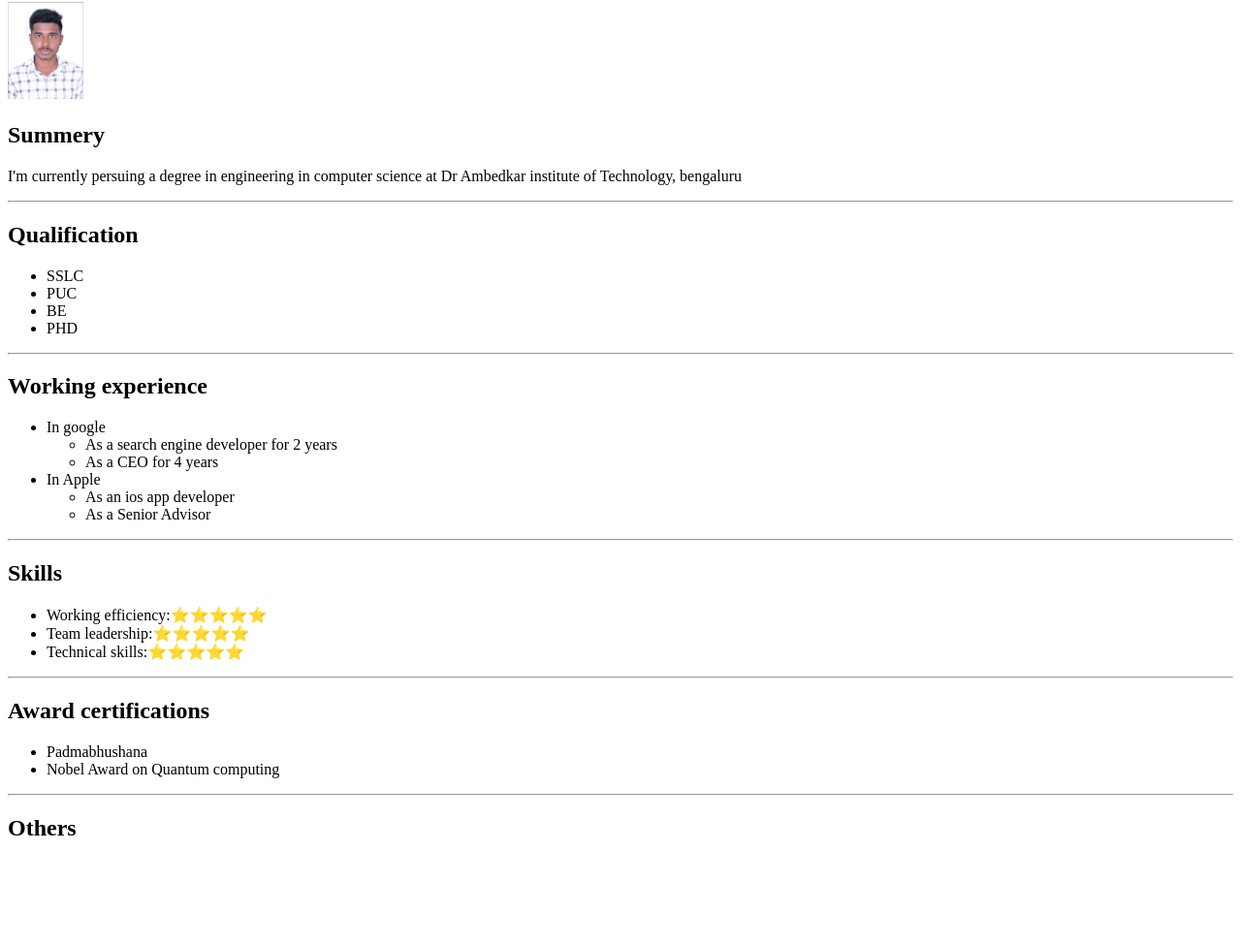
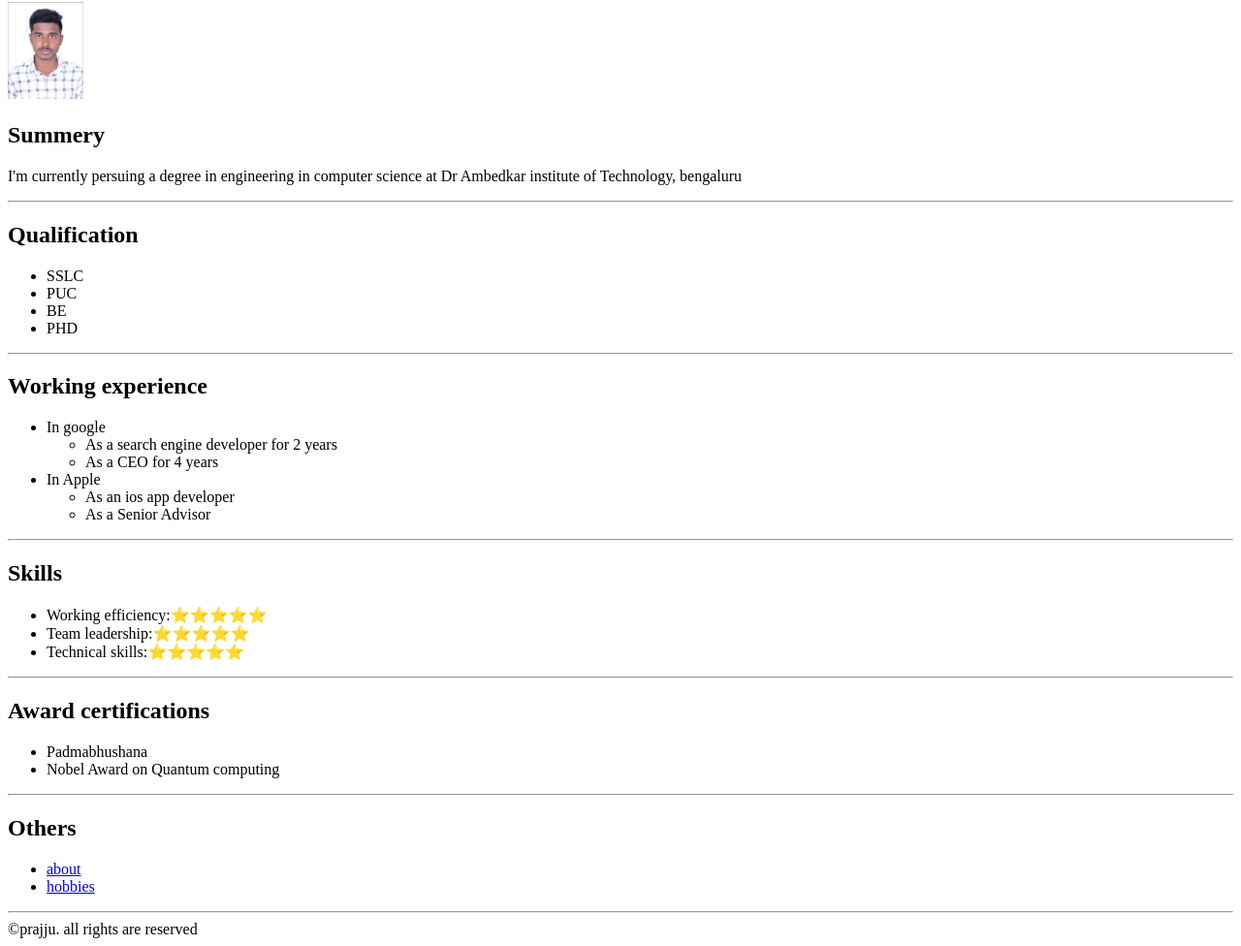
Before and after one commit to prajwal-016/resume, a plain HTML site: page index.html in a window 1280 px wide. Shown: the part 78-1054 px from the top of the page at 97% size. Before the commit the page ends 966 px from the top, so only its background shows below. Drawn offline with Linux system fonts and the light colour scheme.

Commit message:
Add files via upload

```diff
--- a/index.html
+++ b/index.html
@@ -55,9 +55,13 @@
     <hr/>
     <h2>Others</h2>
     <ul>
+        <li><a href="./about.html">about</a></li>
+        <li><a href="./hobbies.html">hobbies</a></li>
+    </ul><hr>
 
-    </ul>
-
+<footer>
+    ©prajju. all rights are reserved
+</footer>
 
 
 </body>
```
Also changed, not shown: about.html (+6 -0 lines), hobbies.html (+4 -0 lines).
